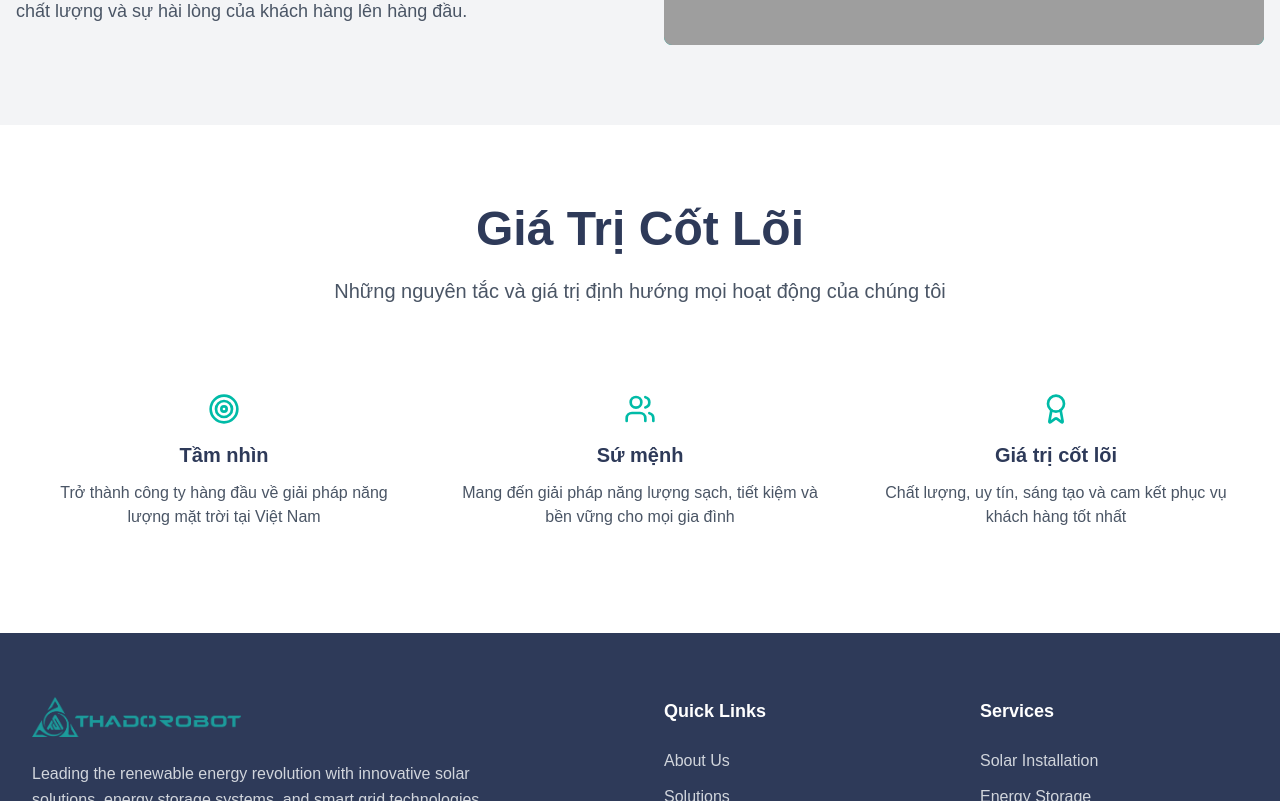
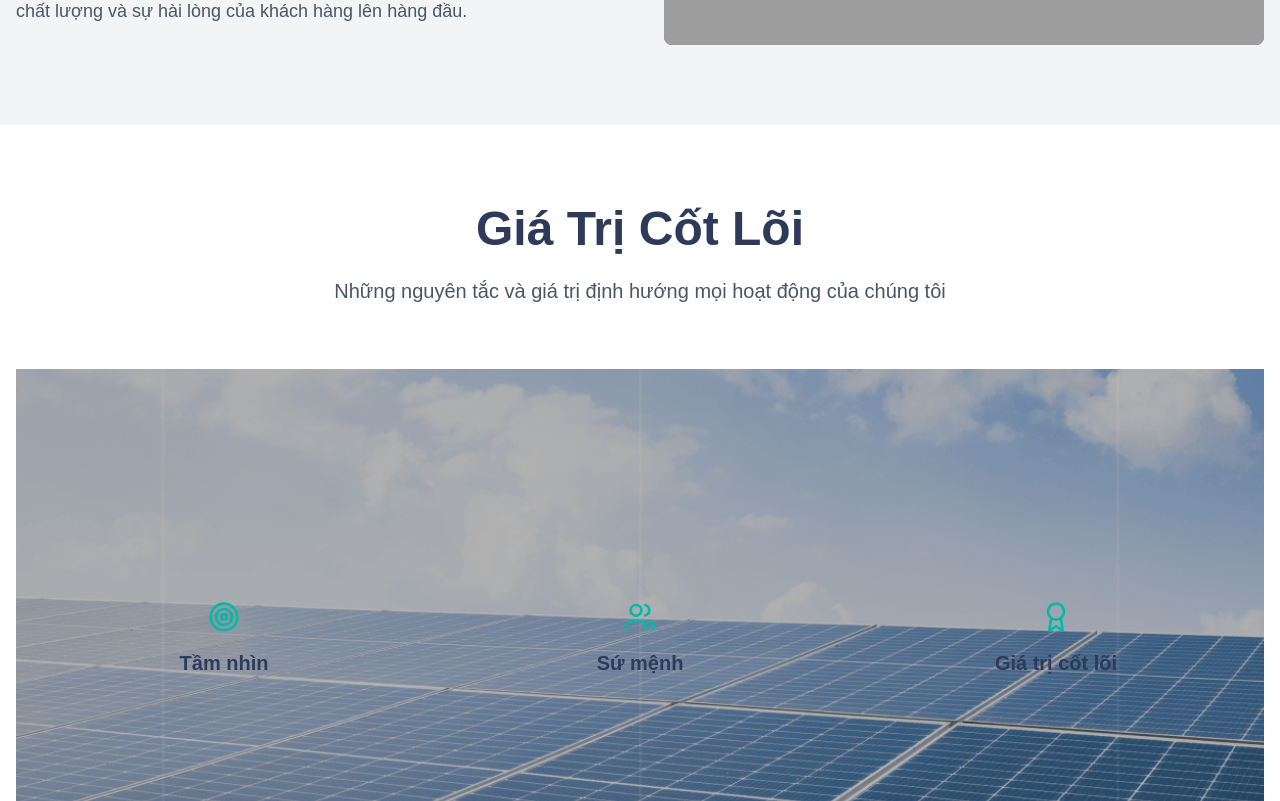
Before and after one commit to Minowu/Sun_power, a React (Vite) app: page /about in a window 1280 px wide. Shown: the part 1259-2060 px from the top of the page. Built offline with nearby package versions, Linux system fonts and the light colour scheme; grey boxes are pictures that could not be loaded.

Commit message:
xong trang about theo mong muốn

```diff
--- a/src/pages/About.tsx
+++ b/src/pages/About.tsx
@@ -3,6 +3,7 @@ import { Users, Target, Award, Globe } from 'lucide-react';
 import PageHero from '../components/PageHero';
 import aboutHero from '../assets/about_hero.jpg';
 import aboutImage from '../assets/aboutImage.png';
+import aboutTarget from '../assets/about.png';
 
 const About = () => {
   const stats = [
@@ -104,7 +105,7 @@ const About = () => {
         </div>
       </section>
       {/* Values Section */}
-      <section className="py-20">
+      <section className="pt-20">
         <div className="mx-auto px-4">
           <motion.div
             className="text-center mb-16"
@@ -121,11 +122,14 @@ const About = () => {
             </p>
           </motion.div>
 
-          <div className="grid md:grid-cols-2 lg:grid-cols-3">
+          <div
+            className="grid md:grid-cols-2 lg:grid-cols-3 min-h-[600px] bg-cover bg-center bg-no-repeat justify-center items-center"
+            style={{ backgroundImage: `url(${aboutTarget})` }}
+          >
             {values.map((value, index) => (
               <motion.div
                 key={index}
-                className="text-center p-6 rounded-lg hover:shadow-lg transition-shadow"
+                className="text-center p-6 rounded-lg transition-all duration-300 hover:bg-gray-800/80 group cursor-pointer h-full flex flex-col justify-center"
                 initial={{ opacity: 0, y: 30 }}
                 whileInView={{ opacity: 1, y: 0 }}
                 transition={{ duration: 0.6, delay: index * 0.1 }}
@@ -134,10 +138,10 @@ const About = () => {
                 <div className="flex justify-center mb-4">
                   {value.icon}
                 </div>
-                <h3 className="text-xl font-bold text-navy mb-3">
+                <h3 className="text-xl font-bold text-navy mb-3 group-hover:text-white transition-colors duration-300">
                   {value.title}
                 </h3>
-                <p className="text-gray-600">
+                <p className="text-gray-600 opacity-0 group-hover:opacity-100 transition-opacity duration-300 group-hover:text-white">
                   {value.description}
                 </p>
               </motion.div>
```
Also changed, not shown: src/assets/about.png (added).
